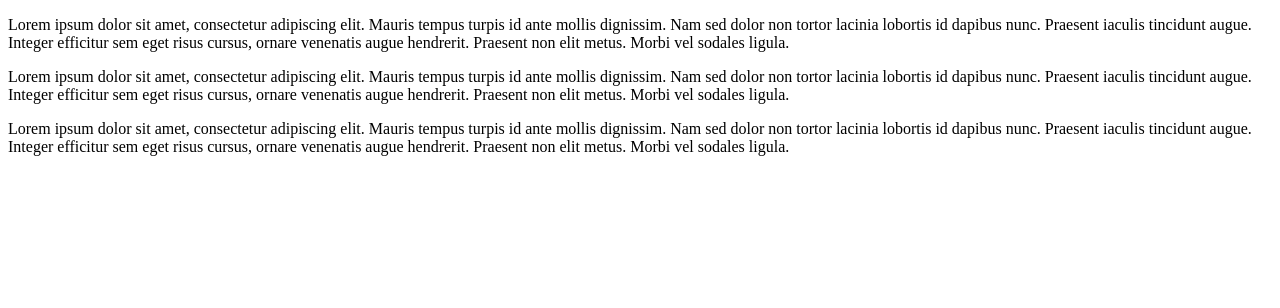
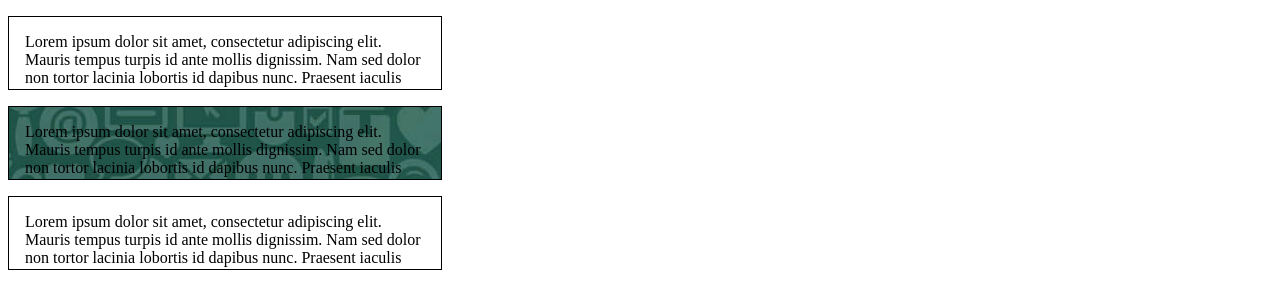
Before and after one commit to GuilhermeHachimine/web-programming-exercises, a plain HTML site: page Exemplos do Material/exemplocss09/index.html in a window 1280 px wide. Drawn offline with Linux system fonts and the light colour scheme.

Commit message:
feat: example 09

```diff
--- a/Exemplos do Material/exemplocss09/index.css
+++ b/Exemplos do Material/exemplocss09/index.css
@@ -1,26 +1,19 @@
-/*
 p {
   padding: 1em 1em 1em 1em;
   width: 400px;
   height: 2.5em;
   border: 1px solid black;
 }
-*/
 
-/*
 .autoscroll {
   overflow: auto;
 }
-*/
 
-/*
 .clipped {
   overflow: hidden;
+  background: url(background-whatsapp-7.jpg) top left;
 }
-*/
 
-/*
 .default {
   overflow: visible;
 }
-*/
--- a/Exemplos do Material/exemplocss09/index.html
+++ b/Exemplos do Material/exemplocss09/index.html
@@ -1,25 +1,35 @@
 <!DOCTYPE html>
 <html lang="pt-br">
+  <head>
+    <meta charset="UTF-8" />
+    <meta name="viewport" content="width=device-width, initial-scale=1.0" />
+    <link href="index.css" rel="stylesheet" type="text/css" />
+    <title>Exemplo CSS 09</title>
+  </head>
 
-<head>
-    <meta charset="UTF-8">
-    <meta name="viewport" content="width=device-width, initial-scale=1.0">
-    <link href="index.css" rel="stylesheet" type="text/css">
-    <title>Exemplo CSS 09</title>
-</head>
-
-<body>
+  <body>
     <p class="autoscroll">
-        Lorem ipsum dolor sit amet, consectetur adipiscing elit. Mauris tempus turpis id ante mollis dignissim. Nam sed dolor non tortor lacinia lobortis id dapibus nunc. Praesent iaculis tincidunt augue. Integer efficitur sem eget risus cursus, ornare venenatis augue hendrerit. Praesent non elit metus. Morbi vel sodales ligula.
+      Lorem ipsum dolor sit amet, consectetur adipiscing elit. Mauris tempus
+      turpis id ante mollis dignissim. Nam sed dolor non tortor lacinia lobortis
+      id dapibus nunc. Praesent iaculis tincidunt augue. Integer efficitur sem
+      eget risus cursus, ornare venenatis augue hendrerit. Praesent non elit
+      metus. Morbi vel sodales ligula.
     </p>
 
     <p class="clipped">
-        Lorem ipsum dolor sit amet, consectetur adipiscing elit. Mauris tempus turpis id ante mollis dignissim. Nam sed dolor non tortor lacinia lobortis id dapibus nunc. Praesent iaculis tincidunt augue. Integer efficitur sem eget risus cursus, ornare venenatis augue hendrerit. Praesent non elit metus. Morbi vel sodales ligula.
+      Lorem ipsum dolor sit amet, consectetur adipiscing elit. Mauris tempus
+      turpis id ante mollis dignissim. Nam sed dolor non tortor lacinia lobortis
+      id dapibus nunc. Praesent iaculis tincidunt augue. Integer efficitur sem
+      eget risus cursus, ornare venenatis augue hendrerit. Praesent non elit
+      metus. Morbi vel sodales ligula.
     </p>
 
-    <p class="default">
-        Lorem ipsum dolor sit amet, consectetur adipiscing elit. Mauris tempus turpis id ante mollis dignissim. Nam sed dolor non tortor lacinia lobortis id dapibus nunc. Praesent iaculis tincidunt augue. Integer efficitur sem eget risus cursus, ornare venenatis augue hendrerit. Praesent non elit metus. Morbi vel sodales ligula.
+    <p class="autoscroll">
+      Lorem ipsum dolor sit amet, consectetur adipiscing elit. Mauris tempus
+      turpis id ante mollis dignissim. Nam sed dolor non tortor lacinia lobortis
+      id dapibus nunc. Praesent iaculis tincidunt augue. Integer efficitur sem
+      eget risus cursus, ornare venenatis augue hendrerit. Praesent non elit
+      metus. Morbi vel sodales ligula.
     </p>
-</body>
-
+  </body>
 </html>
```
Also changed, not shown: Exemplos do Material/exemplocss10/index.css (+9 -9 lines), Exemplos do Material/exemplocss09/background-whatsapp-7.jpg (added). Lines whose indentation alone changed are shown as unchanged.
